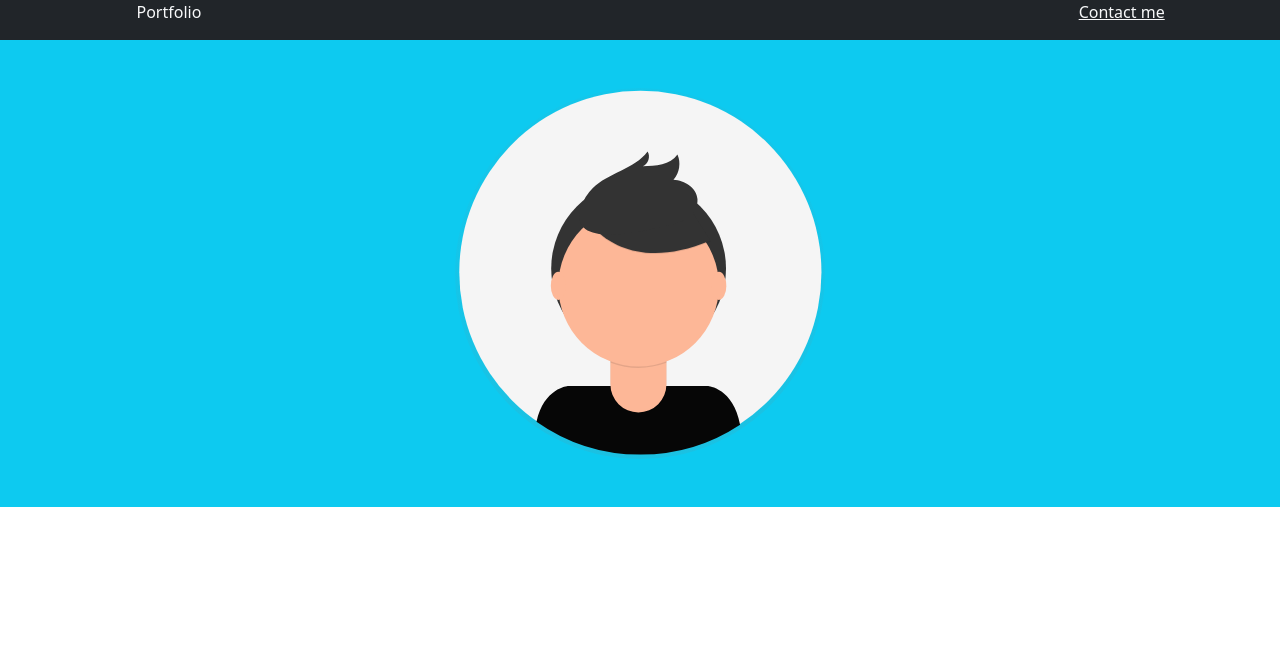
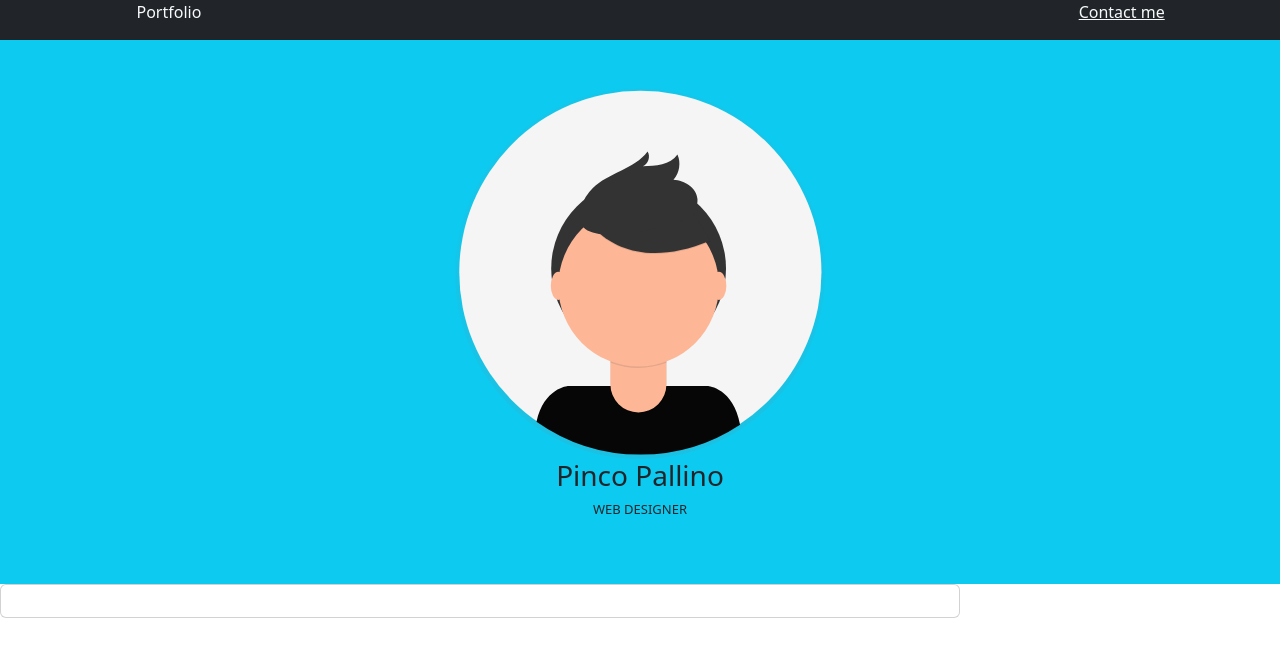
Before and after one commit to NaP9977/bootstrap-html-freelancer, a plain HTML site: page index.html in a window 1280 px wide. Drawn offline with nearby package versions, Linux system fonts and the light colour scheme.

Commit message:
first_section_completed

```diff
--- a/index.html
+++ b/index.html
@@ -21,16 +21,31 @@
 
 <div class="row bg-info m-0 p-5">
     <div class="col-4 "></div>
-    <div class="col-4 ">
+    <div class="col-4 text-center">
         <img class="w-100 " src="img/undraw_profile_pic_ic5t.svg" alt="pic" width="200" >
-
+        <h3>Pinco Pallino</h3>
+        <p style="font-size: small;">WEB DESIGNER</p>
 </div>
 <div class="col-4"></div>
 
 </div>
-<div>
+
+<div class="row m-0 p-0">
+    <div class="card w-75">
+<div class="card-body w-75">
+
+
+
 
 </div>
+
+    </div>
+
+
+
+
+</div>
+
 
 
 
```
